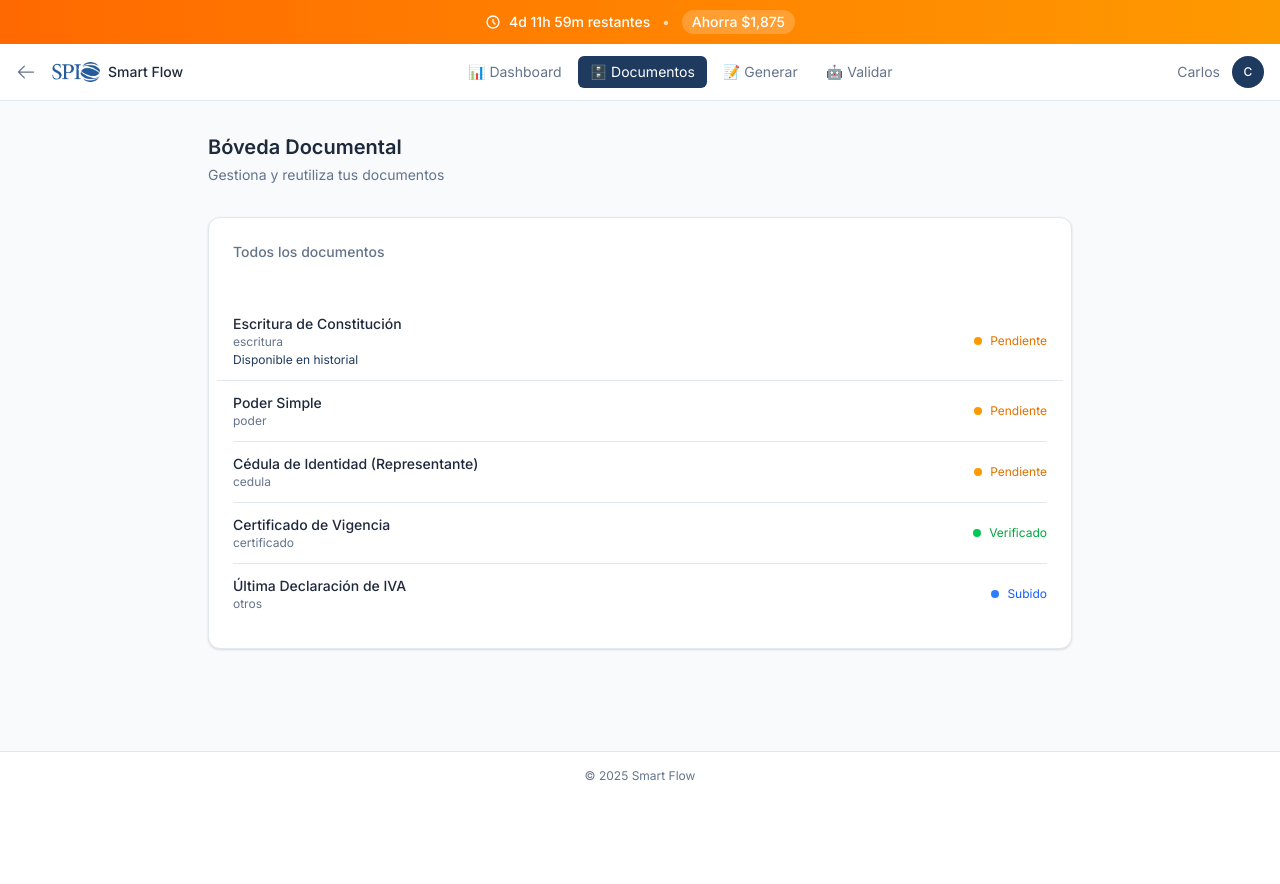
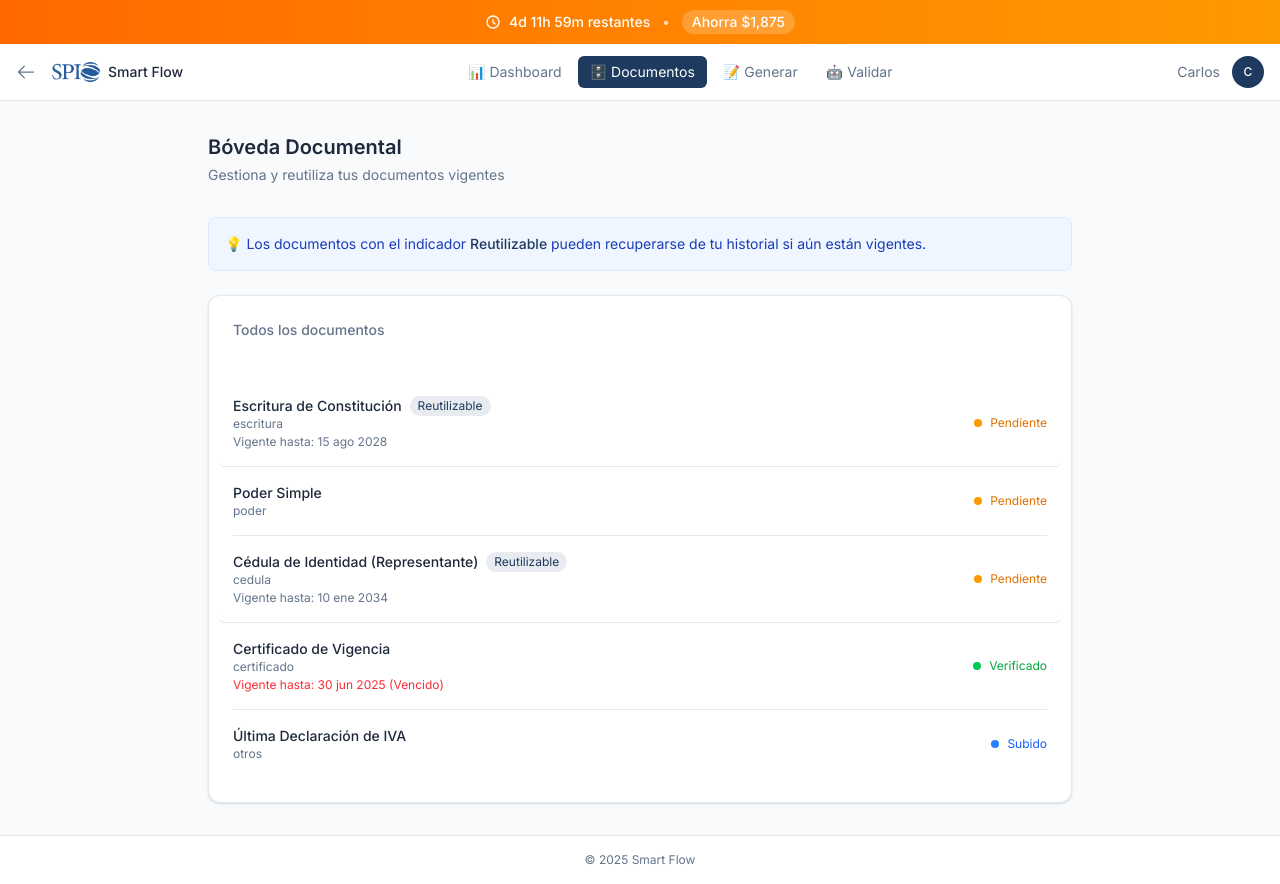
Before and after one commit to edspohr/spi-smart-flow, a Next.js app: page /cliente/boveda in a window 1280 px wide. Before the commit the page ends 800 px from the top, so only its background shows below. Built offline with nearby package versions, Linux system fonts and the light colour scheme.

Commit message:
feat: restore document reuse with validity dates, fix admin dashboard overlap
- Added validUntil field to Document interface
- Updated mock documents with expiry dates
- Enhanced boveda page with reuse indicators and date display
- Fixed admin dashboard chart container height to prevent overlap

```diff
--- a/src/app/admin/page.tsx
+++ b/src/app/admin/page.tsx
@@ -56,15 +56,14 @@ export default function AdminDashboard() {
           </CardTitle>
         </CardHeader>
         <CardContent>
-          <div className="h-64">
           <ChartContainer
             config={{
               manual: { label: 'Manual', color: '#e2e8f0' },
               portal: { label: 'Portal', color: '#1e3a5f' }
             }}
+            className="h-[250px] w-full"
           >
-              <ResponsiveContainer width="100%" height="100%">
-                <AreaChart data={mockEfficiencyData}>
+            <AreaChart data={mockEfficiencyData} margin={{ top: 10, right: 10, left: 0, bottom: 0 }}>
               <XAxis
                 dataKey="month"
                 tickLine={false}
@@ -76,6 +75,7 @@ export default function AdminDashboard() {
                 axisLine={false}
                 tick={{ fontSize: 12, fill: '#64748b' }}
                 tickFormatter={(value) => `${value}%`}
+                width={45}
               />
               <ChartTooltip content={<ChartTooltipContent />} />
               <Area
@@ -94,9 +94,7 @@ export default function AdminDashboard() {
                 strokeWidth={1.5}
               />
             </AreaChart>
-              </ResponsiveContainer>
           </ChartContainer>
-          </div>
         </CardContent>
       </Card>
 
@@ -124,7 +122,7 @@ export default function AdminDashboard() {
                   </div>
                   <div className="text-right">
                     <p className="text-sm font-medium">${client.otaAmount.toLocaleString()}</p>
-                    <p className="text-xs text-red-600">{client.daysOverdue} días</p>
+                    <p className="text-xs text-red-600">{client.daysOverdue} días de retraso</p>
                   </div>
                 </div>
               ))}
--- a/src/app/cliente/boveda/page.tsx
+++ b/src/app/cliente/boveda/page.tsx
@@ -9,25 +9,37 @@ import { mockDocuments } from '@/data/mock-clients';
 
 export default function BovedaPage() {
   const [showReuseModal, setShowReuseModal] = useState(false);
-  const [selectedDoc, setSelectedDoc] = useState<string | null>(null);
+  const [selectedDoc, setSelectedDoc] = useState<typeof mockDocuments[0] | null>(null);
   const [showConfetti, setShowConfetti] = useState(false);
   const [reusedDocs, setReusedDocs] = useState<string[]>([]);
 
-  const handleDocumentClick = (docId: string) => {
-    const doc = mockDocuments.find(d => d.id === docId);
-    if (doc?.status === 'pending' && doc.reuseAvailable) {
-      setSelectedDoc(docId);
+  const handleDocumentClick = (doc: typeof mockDocuments[0]) => {
+    if (doc.status === 'pending' && doc.reuseAvailable && doc.validUntil) {
+      setSelectedDoc(doc);
       setShowReuseModal(true);
     }
   };
 
   const handleReuse = () => {
     if (selectedDoc) {
-      setReusedDocs([...reusedDocs, selectedDoc]);
+      setReusedDocs([...reusedDocs, selectedDoc.id]);
       setShowReuseModal(false);
       setShowConfetti(true);
       setTimeout(() => setShowConfetti(false), 3000);
     }
+  };
+
+  const formatDate = (dateStr: string) => {
+    return new Date(dateStr).toLocaleDateString('es-CL', {
+      day: 'numeric',
+      month: 'short',
+      year: 'numeric'
+    });
+  };
+
+  const isExpired = (dateStr?: string) => {
+    if (!dateStr) return false;
+    return new Date(dateStr) < new Date();
   };
 
   return (
@@ -40,7 +52,14 @@ export default function BovedaPage() {
           Bóveda Documental
         </h1>
         <p className="text-sm text-muted-foreground">
-          Gestiona y reutiliza tus documentos
+          Gestiona y reutiliza tus documentos vigentes
+        </p>
+      </div>
+
+      {/* Info Banner */}
+      <div className="bg-blue-50 border border-blue-100 rounded-lg p-4 mb-6">
+        <p className="text-sm text-blue-800">
+          💡 Los documentos con el indicador <span className="font-medium text-primary">Reutilizable</span> pueden recuperarse de tu historial si aún están vigentes.
         </p>
       </div>
 
@@ -55,19 +74,30 @@ export default function BovedaPage() {
           <div className="divide-y divide-border">
             {mockDocuments.map((doc) => {
               const isReused = reusedDocs.includes(doc.id);
-              const docStatus = isReused ? 'verified' : doc.status;
+              const docStatus = isReused ? 'validated' : doc.status;
+              const canReuse = doc.reuseAvailable && doc.status === 'pending' && !isReused && doc.validUntil && !isExpired(doc.validUntil);
 
               return (
                 <div
                   key={doc.id}
-                  className={`flex items-center justify-between py-3 ${doc.reuseAvailable && doc.status === 'pending' && !isReused ? 'cursor-pointer hover:bg-slate-50 -mx-4 px-4' : ''}`}
-                  onClick={() => handleDocumentClick(doc.id)}
+                  className={`flex items-center justify-between py-4 ${canReuse ? 'cursor-pointer hover:bg-slate-50 -mx-4 px-4 rounded-lg' : ''}`}
+                  onClick={() => canReuse && handleDocumentClick(doc)}
                 >
-                  <div>
-                    <p className="text-sm font-medium text-foreground">{doc.name}</p>
+                  <div className="flex-1">
+                    <div className="flex items-center gap-2">
+                      <p className="text-sm font-medium text-foreground">{doc.name}</p>
+                      {canReuse && (
+                        <span className="text-xs text-primary bg-primary/10 px-2 py-0.5 rounded-full">
+                          Reutilizable
+                        </span>
+                      )}
+                    </div>
                     <p className="text-xs text-muted-foreground">{doc.type}</p>
-                    {doc.reuseAvailable && doc.status === 'pending' && !isReused && (
-                      <p className="text-xs text-primary mt-0.5">Disponible en historial</p>
+                    {doc.validUntil && (
+                      <p className={`text-xs mt-0.5 ${isExpired(doc.validUntil) ? 'text-red-500' : 'text-muted-foreground'}`}>
+                        Vigente hasta: {formatDate(doc.validUntil)}
+                        {isExpired(doc.validUntil) && ' (Vencido)'}
+                      </p>
                     )}
                   </div>
                   <div className="flex items-center gap-2">
@@ -103,11 +133,28 @@ export default function BovedaPage() {
       <Dialog open={showReuseModal} onOpenChange={setShowReuseModal}>
         <DialogContent className="sm:max-w-md">
           <DialogHeader>
-            <DialogTitle className="text-base">Documento encontrado</DialogTitle>
+            <DialogTitle className="text-base">Documento disponible en historial</DialogTitle>
           </DialogHeader>
-          <p className="text-sm text-muted-foreground py-4">
-            Encontramos este documento en tu historial. ¿Deseas reutilizarlo para este trámite?
-          </p>
+          {selectedDoc && (
+            <div className="py-4 space-y-3">
+              <div className="bg-slate-50 rounded-lg p-4">
+                <p className="font-medium text-sm">{selectedDoc.name}</p>
+                <div className="text-xs text-muted-foreground mt-2 space-y-1">
+                  {selectedDoc.reuseFromDate && (
+                    <p>Subido: {formatDate(selectedDoc.reuseFromDate)}</p>
+                  )}
+                  {selectedDoc.validUntil && (
+                    <p className="text-green-600">
+                      Vigente hasta: {formatDate(selectedDoc.validUntil)}
+                    </p>
+                  )}
+                </div>
+              </div>
+              <p className="text-sm text-muted-foreground">
+                ¿Deseas reutilizar este documento para tu trámite actual?
+              </p>
+            </div>
+          )}
           <DialogFooter className="gap-2">
             <Button variant="outline" onClick={() => setShowReuseModal(false)}>
               Cancelar
--- a/src/data/mock-clients.ts
+++ b/src/data/mock-clients.ts
@@ -28,6 +28,7 @@ export interface Document {
   required: boolean;
   reuseAvailable?: boolean;
   reuseFromDate?: string;
+  validUntil?: string;
 }
 
 export interface HistoricalDocument {
@@ -68,6 +69,7 @@ export const mockDocuments: Document[] = [
     required: true,
     reuseAvailable: true,
     reuseFromDate: "2023-08-15",
+    validUntil: "2028-08-15",
   },
   {
     id: "doc-002",
@@ -83,7 +85,9 @@ export const mockDocuments: Document[] = [
     type: "cedula",
     status: "pending",
     required: true,
-    reuseAvailable: false,
+    reuseAvailable: true,
+    reuseFromDate: "2024-01-10",
+    validUntil: "2034-01-10",
   },
   {
     id: "doc-004",
@@ -91,6 +95,7 @@ export const mockDocuments: Document[] = [
     type: "certificado",
     status: "validated",
     required: true,
+    validUntil: "2025-06-30",
   },
   {
     id: "doc-005",
```
Lines whose indentation alone changed are shown as unchanged.
